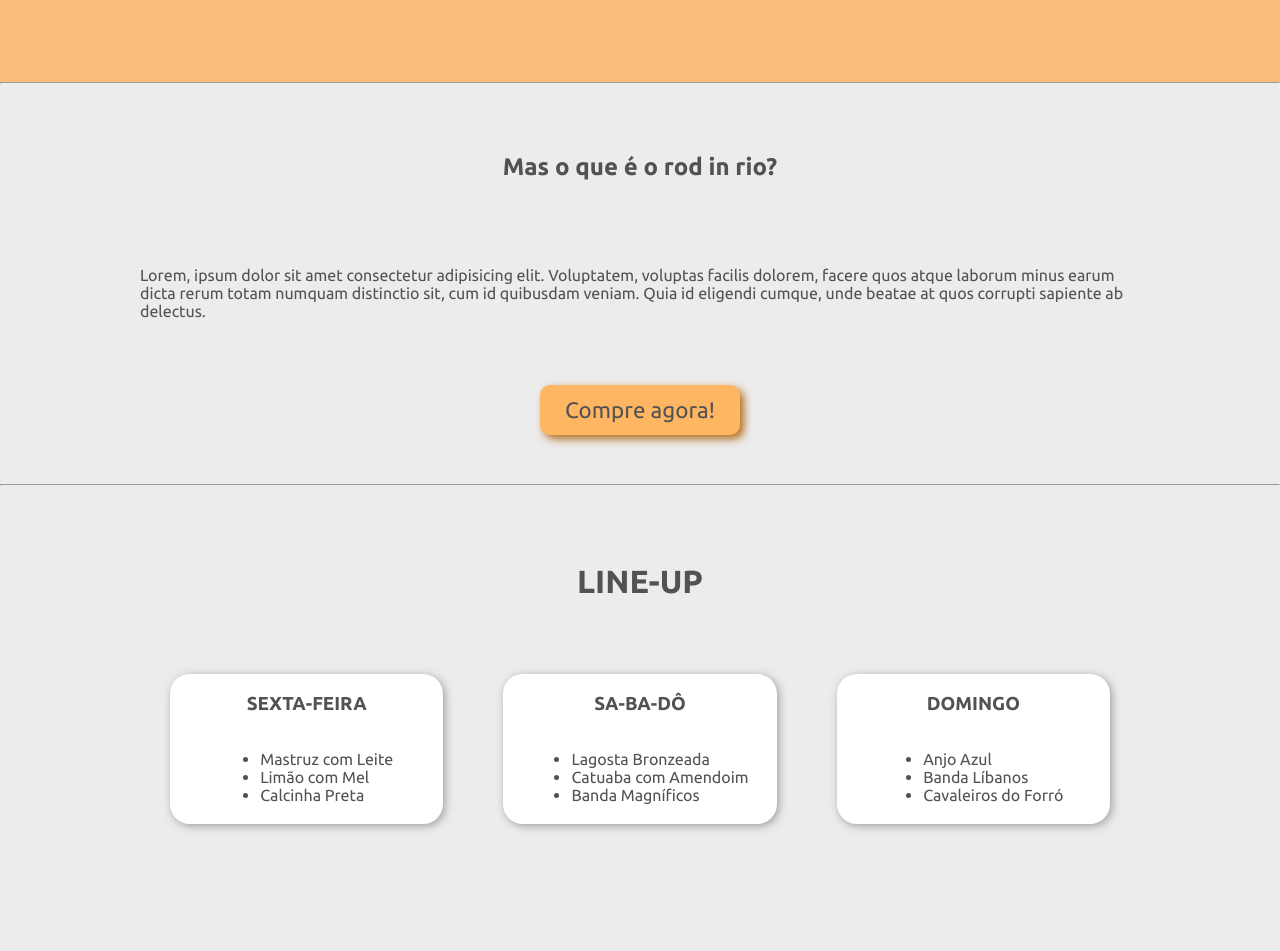
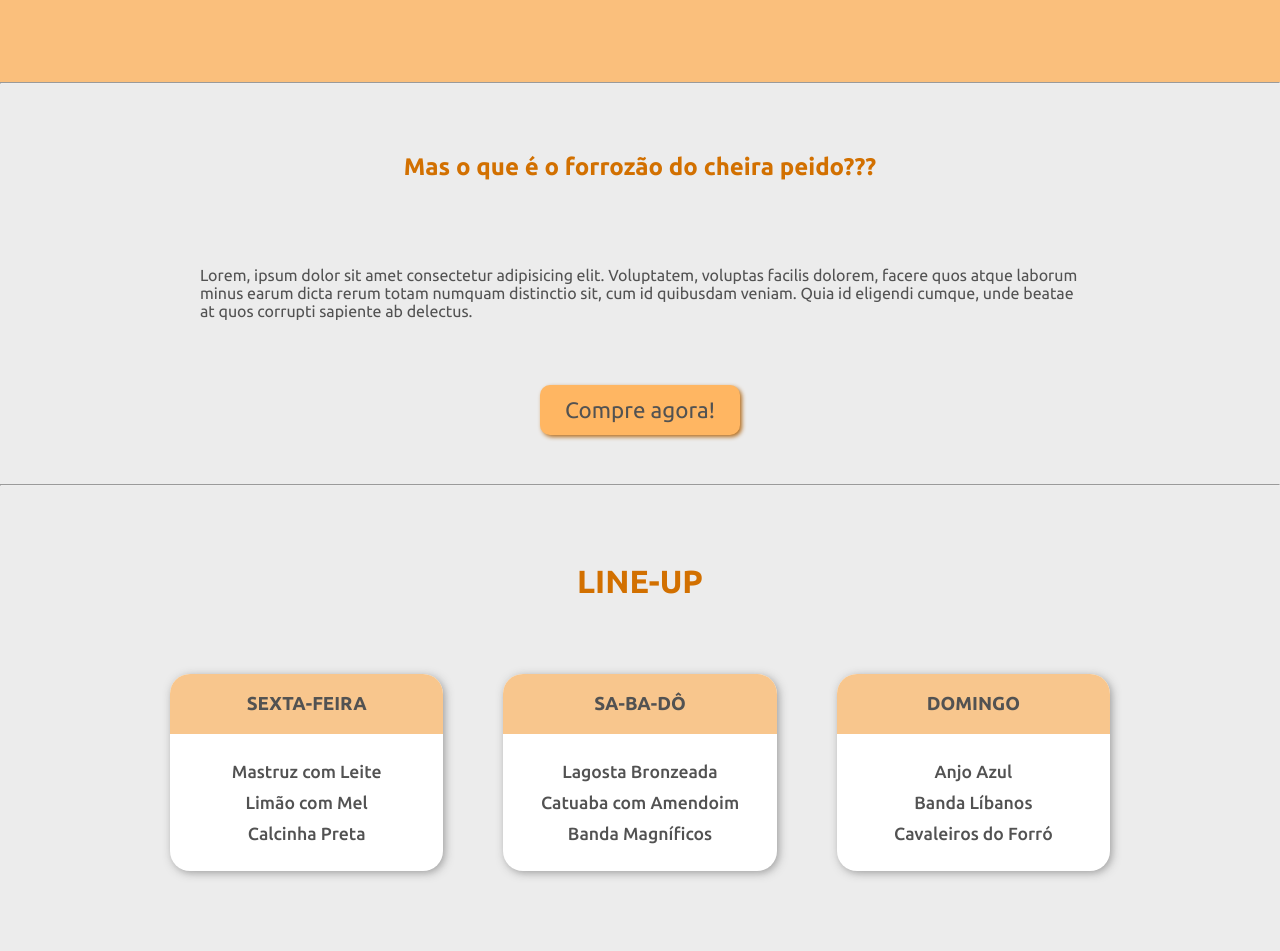
Before and after one commit to RodericoNeto/site-evento, a plain HTML site: page index.html in a window 1280 px wide. Shown: the part 168-1119 px from the top of the page. Before the commit the page ends 1072 px from the top, so only its background shows below. Drawn offline with Linux system fonts and the light colour scheme.

Commit message:
modificações na aula

```diff
--- a/index.html
+++ b/index.html
@@ -13,21 +13,23 @@
 </head>
 <body>
     <section class="titulo">
-        <h1>ROD IN RIO</h1>
+        <h1>FORROZÃO DO CHEIRA PEIDO</h1>
     </section>
     <hr>
     <section class="descricao">
-        <h2>Mas o que é o rod in rio?</h2>
+        <h2 class="laranja">Mas o que é o forrozão do cheira peido???</h2>
         <p>Lorem, ipsum dolor sit amet consectetur adipisicing elit. Voluptatem, voluptas facilis dolorem, facere quos atque laborum minus earum dicta rerum totam numquam distinctio sit, cum id quibusdam veniam. Quia id eligendi cumque, unde beatae at quos corrupti sapiente ab delectus.</p>
-        <button>Compre agora!</button>
+        <a href="https://www.sympla.com.br/?utm_source=google&utm_medium=cpc&utm_campaign=C15-SI_C2NFR_C310025_C410010&utm_content=c-br-70000&gclid=CjwKCAjw7vuUBhBUEiwAEdu2pC5_igPiJVpPwdi61MVmQHvcj_zuR4K600qkhpJp3dtY8WsqJAcpshoCXpcQAvD_BwE" target="_blank" class="botaoCompra">Compre agora!</a>
     </section>
     <hr>
     <section class="lineup">
-        <h2>LINE-UP</h2>
+        <h2 class="laranja">LINE-UP</h2>
         <br>
         <div class="container">
             <div class="card">
-                <h3>SEXTA-FEIRA</h3>
+                <div class="cabeca-card">
+                    <h3>SEXTA-FEIRA</h3>
+                </div>
                 <ul>
                     <li>Mastruz com Leite</li>
                     <li>Limão com Mel</li>
@@ -35,7 +37,9 @@
                 </ul>
             </div>
             <div class="card">
-                <h3>SA-BA-DÔ</h3>
+                <div class="cabeca-card">
+                    <h3>SA-BA-DÔ</h3>
+                </div>
                 <ul>
                     <li>Lagosta Bronzeada</li>
                     <li>Catuaba com Amendoim</li>
@@ -43,7 +47,9 @@
                 </ul>
             </div>
             <div class="card">
-                <h3>DOMINGO</h3>
+                <div class="cabeca-card">
+                    <h3>DOMINGO</h3>
+                </div>
                 <ul>
                     <li>Anjo Azul</li>
                     <li>Banda Líbanos</li>
--- a/style.css
+++ b/style.css
@@ -24,10 +24,15 @@
 
 .titulo h1{
     font-size: 3rem;
+    text-align: center;
+}
+
+h2{
+    text-align: center;
 }
 
 .descricao{
-    width: 1000px;
+    padding: 0px 200px;
     height: 400px;
     flex-direction: column;
     align-items: center;
@@ -51,7 +56,7 @@
 }
 
 .card{
-    height: 150px;
+    height: fit-content;
     width: 300px;
     margin: 30px;
     border-radius: 20px;
@@ -63,14 +68,20 @@
 }
 
 @media (max-width:1000px){
+    .titulo{
+        padding: 0px 30px;
+    }
     .container{
         flex-direction: column;
         align-items: center;
     }
+    .descricao{
+        padding: 0px 30px;
+    }
 }
 
 
-button{
+.botaoCompra{
     width: 200px;
     height: 50px;
     border: 0px;
@@ -79,16 +90,44 @@
     color: rgb(82, 82, 82);
     font-size: 1.4rem;
     background-color: rgb(255, 182, 98);
-    box-shadow: 4px 4px 8px rgb(179, 109, 30);
+    box-shadow: 2px 2px 4px rgb(179, 109, 30);
     transition: transform 200ms, box-shadow 200ms;
+    display: flex;
+    justify-content: center;
+    align-items: center;
+    text-decoration: none;
 }
 
-button:hover{
+.botaoCompra:hover{
     background-color: rgb(248, 198, 141);
     cursor: pointer;
+    box-shadow: 4px 4px 12px rgb(179, 109, 30);
 }
 
-button:active{
+.botaoCompra:active{
     transform: translateY(4px) translateX(4px);
     box-shadow: 0px 0px 0px;
 }
+
+.cabeca-card{
+    background-color: rgb(248, 198, 141);
+    width: 100%;
+    text-align: center;
+    border-radius: 20px 20px 0px 0px;
+}
+
+.laranja{
+    color:rgb(210, 112, 0);
+}
+
+ul{
+    list-style: none;
+    padding-left: 0px;
+}
+
+li{
+   text-align: center;
+   margin: 12px;
+   font-size: 1.1rem;
+   font-weight: 500;
+}
```
